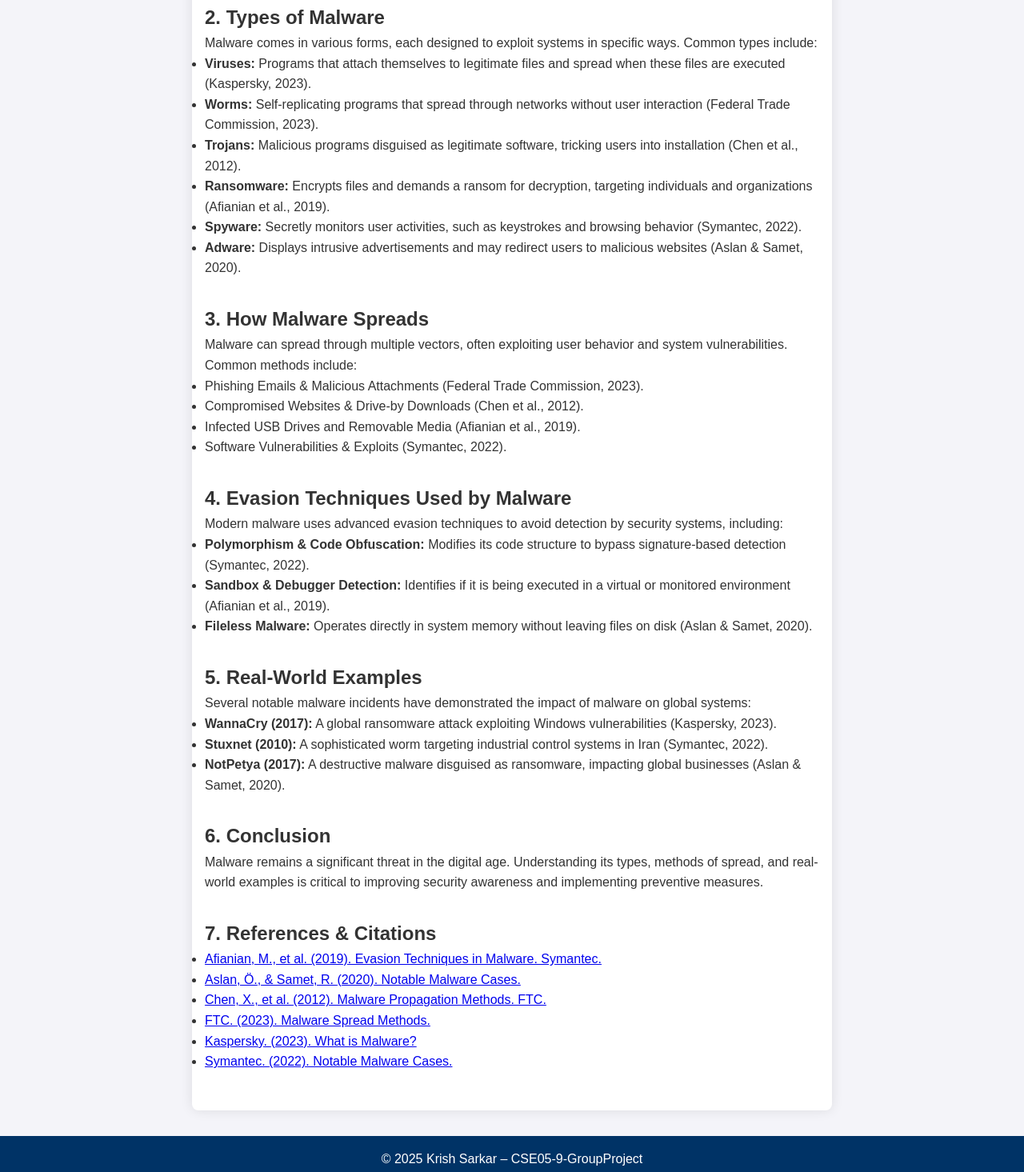
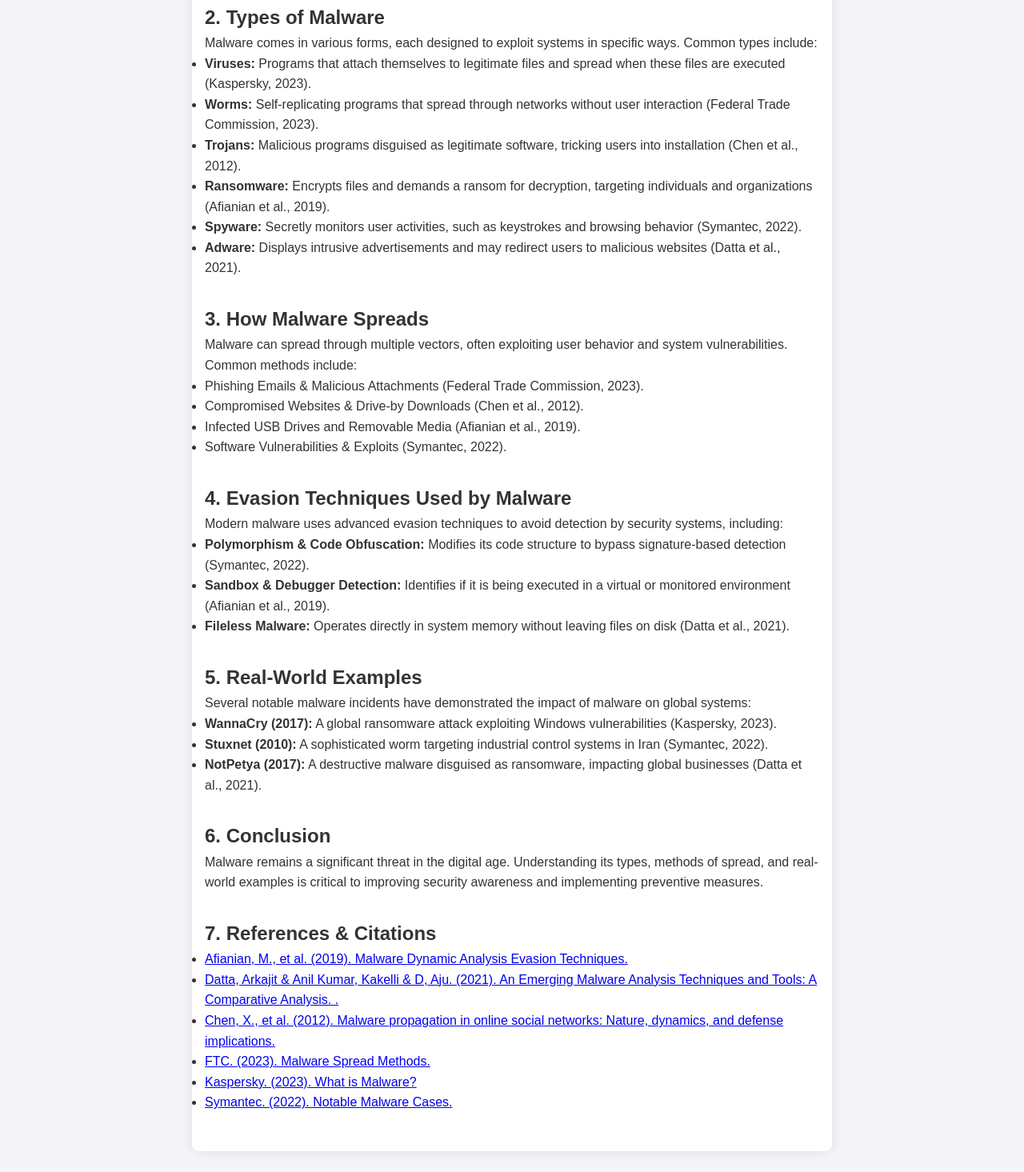
Before and after one commit to YeehawCuzzin/CSE05-9-GroupProject, a plain HTML site: page malware.html in a window 1280 px wide. Shown: the part 335-1800 px from the top of the page at 80% size. Drawn offline with Linux system fonts and the light colour scheme.

Commit message:
Update malware.html

```diff
--- a/malware.html
+++ b/malware.html
@@ -36,7 +36,7 @@
         <li><strong>Trojans:</strong> Malicious programs disguised as legitimate software, tricking users into installation (Chen et al., 2012).</li>
         <li><strong>Ransomware:</strong> Encrypts files and demands a ransom for decryption, targeting individuals and organizations (Afianian et al., 2019).</li>
         <li><strong>Spyware:</strong> Secretly monitors user activities, such as keystrokes and browsing behavior (Symantec, 2022).</li>
-        <li><strong>Adware:</strong> Displays intrusive advertisements and may redirect users to malicious websites (Aslan & Samet, 2020).</li>
+        <li><strong>Adware:</strong> Displays intrusive advertisements and may redirect users to malicious websites (Datta et al., 2021).</li>
       </ul>
     </section>
 
@@ -57,7 +57,7 @@
       <ul>
         <li><strong>Polymorphism & Code Obfuscation:</strong> Modifies its code structure to bypass signature-based detection (Symantec, 2022).</li>
         <li><strong>Sandbox & Debugger Detection:</strong> Identifies if it is being executed in a virtual or monitored environment (Afianian et al., 2019).</li>
-        <li><strong>Fileless Malware:</strong> Operates directly in system memory without leaving files on disk (Aslan & Samet, 2020).</li>
+        <li><strong>Fileless Malware:</strong> Operates directly in system memory without leaving files on disk (Datta et al., 2021).</li>
       </ul>
     </section>
 
@@ -67,7 +67,7 @@
       <ul>
         <li><strong>WannaCry (2017):</strong> A global ransomware attack exploiting Windows vulnerabilities (Kaspersky, 2023).</li>
         <li><strong>Stuxnet (2010):</strong> A sophisticated worm targeting industrial control systems in Iran (Symantec, 2022).</li>
-        <li><strong>NotPetya (2017):</strong> A destructive malware disguised as ransomware, impacting global businesses (Aslan & Samet, 2020).</li>
+        <li><strong>NotPetya (2017):</strong> A destructive malware disguised as ransomware, impacting global businesses (Datta et al., 2021).</li>
       </ul>
     </section>
 
@@ -79,9 +79,9 @@
     <section id="references">
       <h2>7. References & Citations</h2>
       <ul>
-        <li><a href="https://www.symantec.com" target="_blank">Afianian, M., et al. (2019). Evasion Techniques in Malware. Symantec.</a></li>
-        <li><a href="https://www.researchgate.net/publication/340403981" target="_blank">Aslan, Ö., & Samet, R. (2020). Notable Malware Cases.</a></li>
-        <li><a href="https://www.ftc.gov" target="_blank">Chen, X., et al. (2012). Malware Propagation Methods. FTC.</a></li>
+        <li><a href="https://dl.acm.org/doi/abs/10.1145/3365001" target="_blank">Afianian, M., et al. (2019). Malware Dynamic Analysis Evasion Techniques.</a></li>
+        <li><a href="https://www.researchgate.net/publication/340403981" target="_blank">Datta, Arkajit & Anil Kumar, Kakelli & D, Aju. (2021). An Emerging Malware Analysis Techniques and Tools: A Comparative Analysis. .</a></li>
+        <li><a href="https://www.researchgate.net/publication/221609673_Malware_propagation_in_online_social_networks_Nature_dynamics_and_defense_implications" target="_blank">Chen, X., et al. (2012). Malware propagation in online social networks: Nature, dynamics, and defense implications.</a></li>
         <li><a href="https://www.ftc.gov" target="_blank">FTC. (2023). Malware Spread Methods.</a></li>
         <li><a href="https://www.kaspersky.com" target="_blank">Kaspersky. (2023). What is Malware?</a></li>
         <li><a href="https://www.symantec.com" target="_blank">Symantec. (2022). Notable Malware Cases.</a></li>
```
